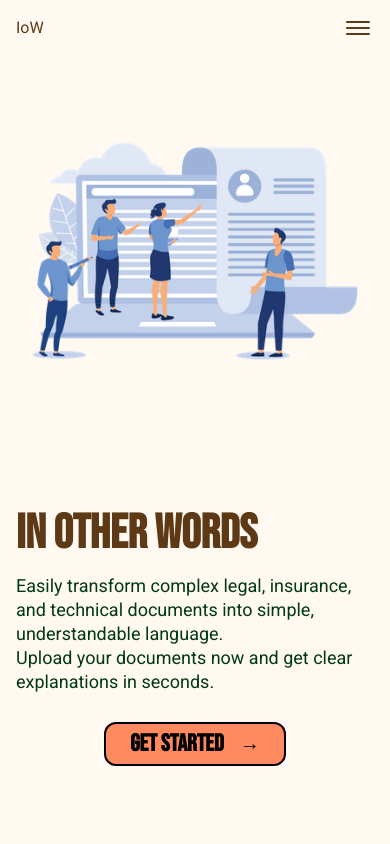
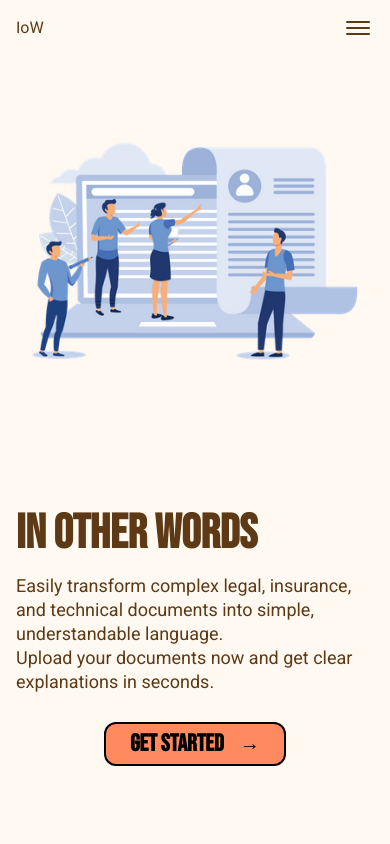
Before and after one commit to JonathanZeray/doc-simple, a Next.js app: page / in a window 390 px wide. Shown: the top 844 px of the page. Built offline with nearby package versions, Linux system fonts and the light colour scheme; no server answers.

Commit message:
Removed wrongly added font color on landing page.

```diff
--- a/src/components/LandingPage.tsx
+++ b/src/components/LandingPage.tsx
@@ -10,7 +10,7 @@
             In other words
           </h1>
           <div className="flex flex-col items-center sm:items-start gap-4 sm:gap-0">
-            <h3 className="text-lg sm:text-2xl text-[#013912] leading-6 sm:text-darkBrown pb-3">
+            <h3 className="text-lg sm:text-2xl leading-6 text-darkBrown pb-3">
               Easily transform complex legal, insurance, and technical documents
               into simple, understandable language. <br /> Upload your documents
               now and get clear explanations in seconds.
```
